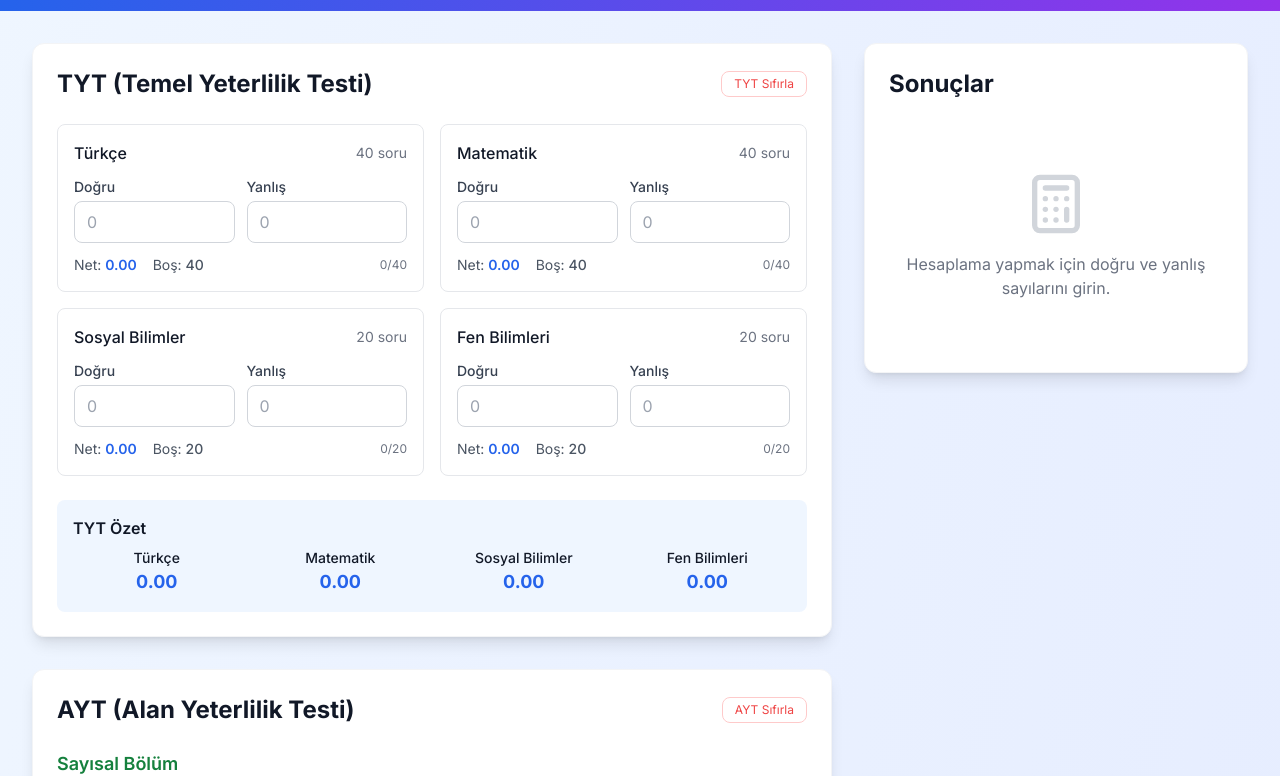
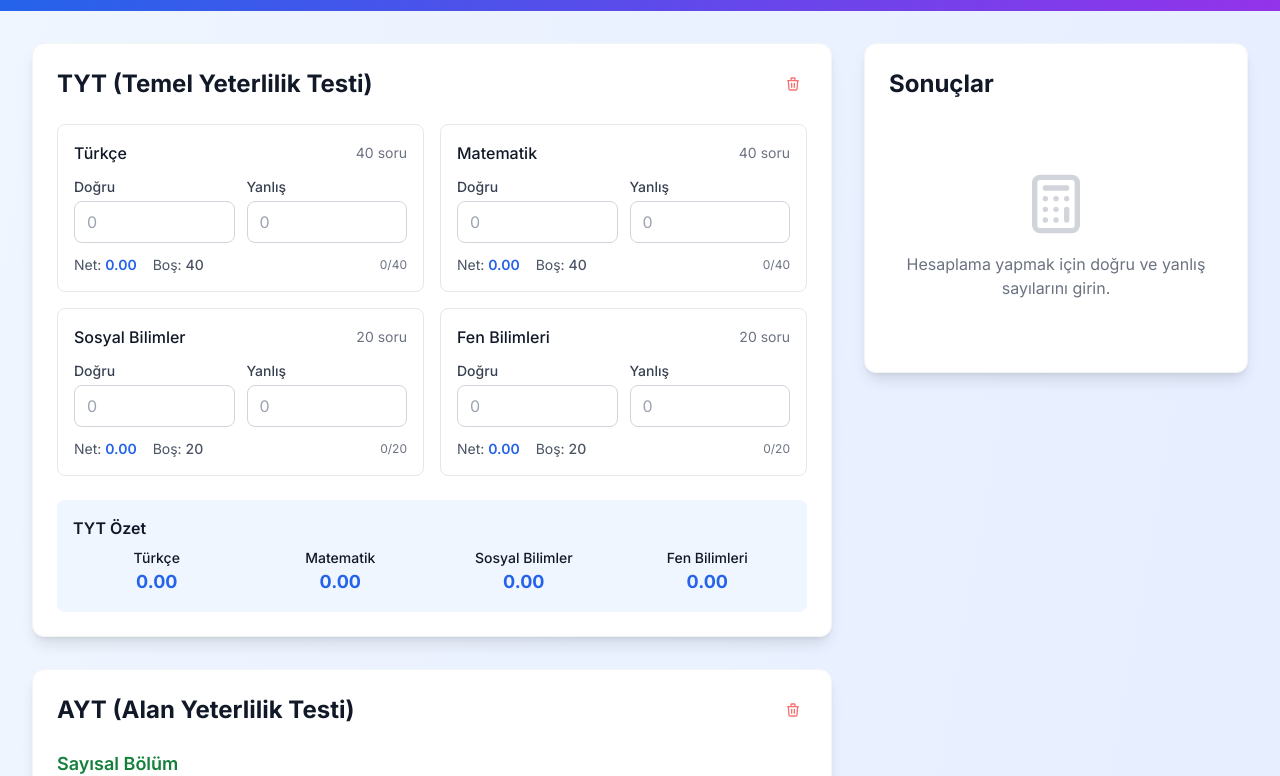
Before and after one commit to mert121212/yks-net-hesaplama, a Next.js app: page / in a window 1280 px wide. Shown: the part 229-1005 px from the top of the page. Built offline with nearby package versions, Linux system fonts and the light colour scheme.

Commit message:
ui: bolum sifirla butonlari cop ikonu yapildi, ScoreInput inputMode eklendi

```diff
--- a/src/components/AYTSection.tsx
+++ b/src/components/AYTSection.tsx
@@ -43,11 +43,10 @@ export default function AYTSection({ scores, onScoreChange, onReset }: AYTSectio
         <div className="card">
             <div className="flex items-center justify-between mb-6">
                 <h2 className="section-title mb-0">AYT (Alan Yeterlilik Testi)</h2>
-                <button
-                    onClick={onReset}
-                    className="text-xs text-red-500 hover:text-red-700 border border-red-200 hover:border-red-400 px-3 py-1 rounded-lg transition-colors"
-                >
-                    AYT Sıfırla
+                <button onClick={onReset} title="Sıfırla" className="p-1.5 text-red-400 hover:text-red-600 hover:bg-red-50 rounded-lg transition-colors" aria-label="Sıfırla">
+                    <svg xmlns="http://www.w3.org/2000/svg" className="h-4 w-4" fill="none" viewBox="0 0 24 24" stroke="currentColor" strokeWidth={2}>
+                        <path strokeLinecap="round" strokeLinejoin="round" d="M19 7l-.867 12.142A2 2 0 0116.138 21H7.862a2 2 0 01-1.995-1.858L5 7m5 4v6m4-6v6m1-10V4a1 1 0 00-1-1h-4a1 1 0 00-1 1v3M4 7h16" />
+                    </svg>
                 </button>
             </div>
 
--- a/src/components/CalculatorApp.tsx
+++ b/src/components/CalculatorApp.tsx
@@ -210,7 +210,7 @@ export default function CalculatorApp() {
                         <svg xmlns="http://www.w3.org/2000/svg" className="h-4 w-4" fill="none" viewBox="0 0 24 24" stroke="currentColor" strokeWidth={2}>
                             <path strokeLinecap="round" strokeLinejoin="round" d="M19 7l-.867 12.142A2 2 0 0116.138 21H7.862a2 2 0 01-1.995-1.858L5 7m5 4v6m4-6v6m1-10V4a1 1 0 00-1-1h-4a1 1 0 00-1 1v3M4 7h16" />
                         </svg>
-                        Tüm Netleri Sıfırla
+                        Tümünü Sıfırla
                     </button>
                 </div>
             </div>
--- a/src/components/ScoreInput.tsx
+++ b/src/components/ScoreInput.tsx
@@ -74,6 +74,8 @@ export default function ScoreInput({
                     </label>
                     <input
                         type="number"
+                        inputMode="numeric"
+                        pattern="[0-9]*"
                         min="0"
                         max={maxQuestions - yanlis}
                         value={dogru || ''}
@@ -95,6 +97,8 @@ export default function ScoreInput({
                     </label>
                     <input
                         type="number"
+                        inputMode="numeric"
+                        pattern="[0-9]*"
                         min="0"
                         max={maxQuestions - dogru}
                         value={yanlis || ''}
--- a/src/components/TYTSection.tsx
+++ b/src/components/TYTSection.tsx
@@ -21,11 +21,10 @@ export default function TYTSection({ scores, onScoreChange, onReset }: TYTSectio
         <div className="card">
             <div className="flex items-center justify-between mb-6">
                 <h2 className="section-title mb-0">TYT (Temel Yeterlilik Testi)</h2>
-                <button
-                    onClick={onReset}
-                    className="text-xs text-red-500 hover:text-red-700 border border-red-200 hover:border-red-400 px-3 py-1 rounded-lg transition-colors"
-                >
-                    TYT Sıfırla
+                <button onClick={onReset} title="Sıfırla" className="p-1.5 text-red-400 hover:text-red-600 hover:bg-red-50 rounded-lg transition-colors" aria-label="Sıfırla">
+                    <svg xmlns="http://www.w3.org/2000/svg" className="h-4 w-4" fill="none" viewBox="0 0 24 24" stroke="currentColor" strokeWidth={2}>
+                        <path strokeLinecap="round" strokeLinejoin="round" d="M19 7l-.867 12.142A2 2 0 0116.138 21H7.862a2 2 0 01-1.995-1.858L5 7m5 4v6m4-6v6m1-10V4a1 1 0 00-1-1h-4a1 1 0 00-1 1v3M4 7h16" />
+                    </svg>
                 </button>
             </div>
 
--- a/src/components/YDTSection.tsx
+++ b/src/components/YDTSection.tsx
@@ -16,11 +16,10 @@ export default function YDTSection({ scores, onScoreChange, onReset }: YDTSectio
         <div className="card">
             <div className="flex items-center justify-between mb-6">
                 <h2 className="section-title mb-0">YDT (Yabancı Dil Testi)</h2>
-                <button
-                    onClick={onReset}
-                    className="text-xs text-red-500 hover:text-red-700 border border-red-200 hover:border-red-400 px-3 py-1 rounded-lg transition-colors"
-                >
-                    YDT Sıfırla
+                <button onClick={onReset} title="Sıfırla" className="p-1.5 text-red-400 hover:text-red-600 hover:bg-red-50 rounded-lg transition-colors" aria-label="Sıfırla">
+                    <svg xmlns="http://www.w3.org/2000/svg" className="h-4 w-4" fill="none" viewBox="0 0 24 24" stroke="currentColor" strokeWidth={2}>
+                        <path strokeLinecap="round" strokeLinejoin="round" d="M19 7l-.867 12.142A2 2 0 0116.138 21H7.862a2 2 0 01-1.995-1.858L5 7m5 4v6m4-6v6m1-10V4a1 1 0 00-1-1h-4a1 1 0 00-1 1v3M4 7h16" />
+                    </svg>
                 </button>
             </div>
 
```
